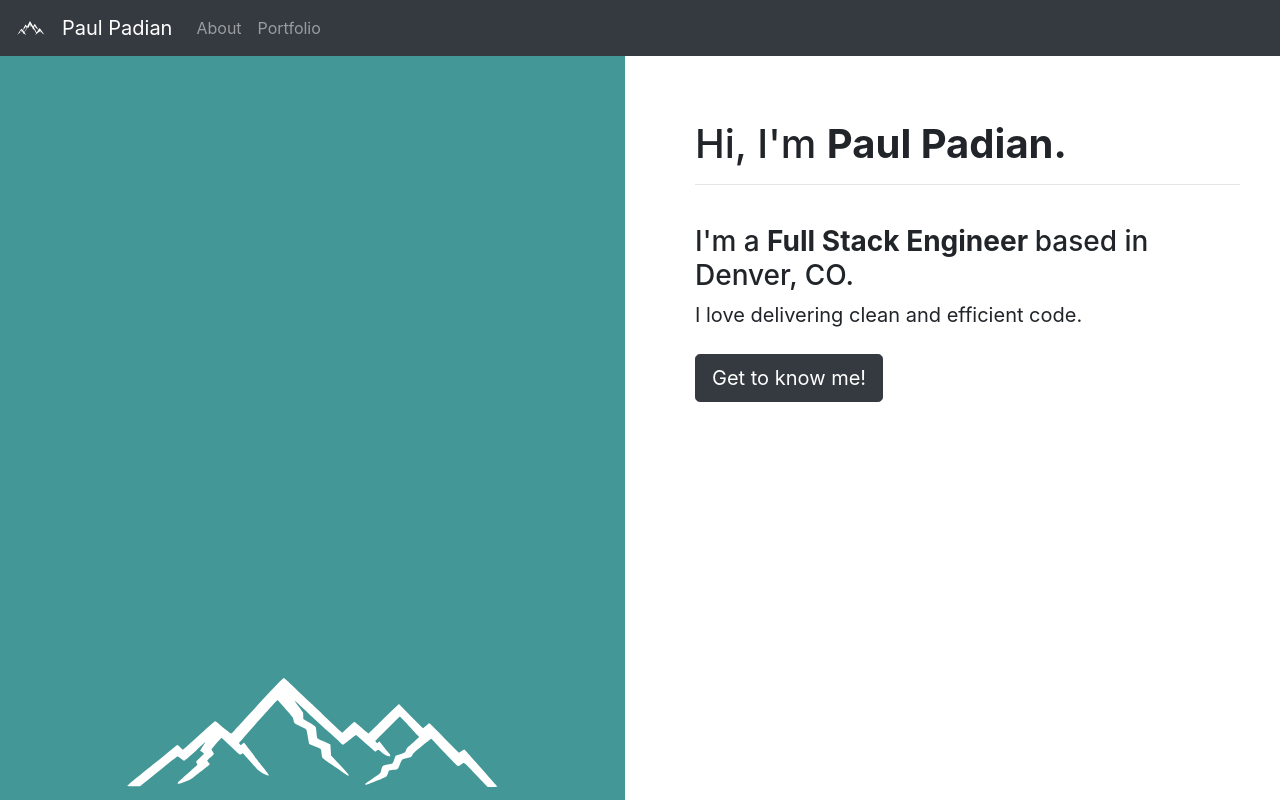
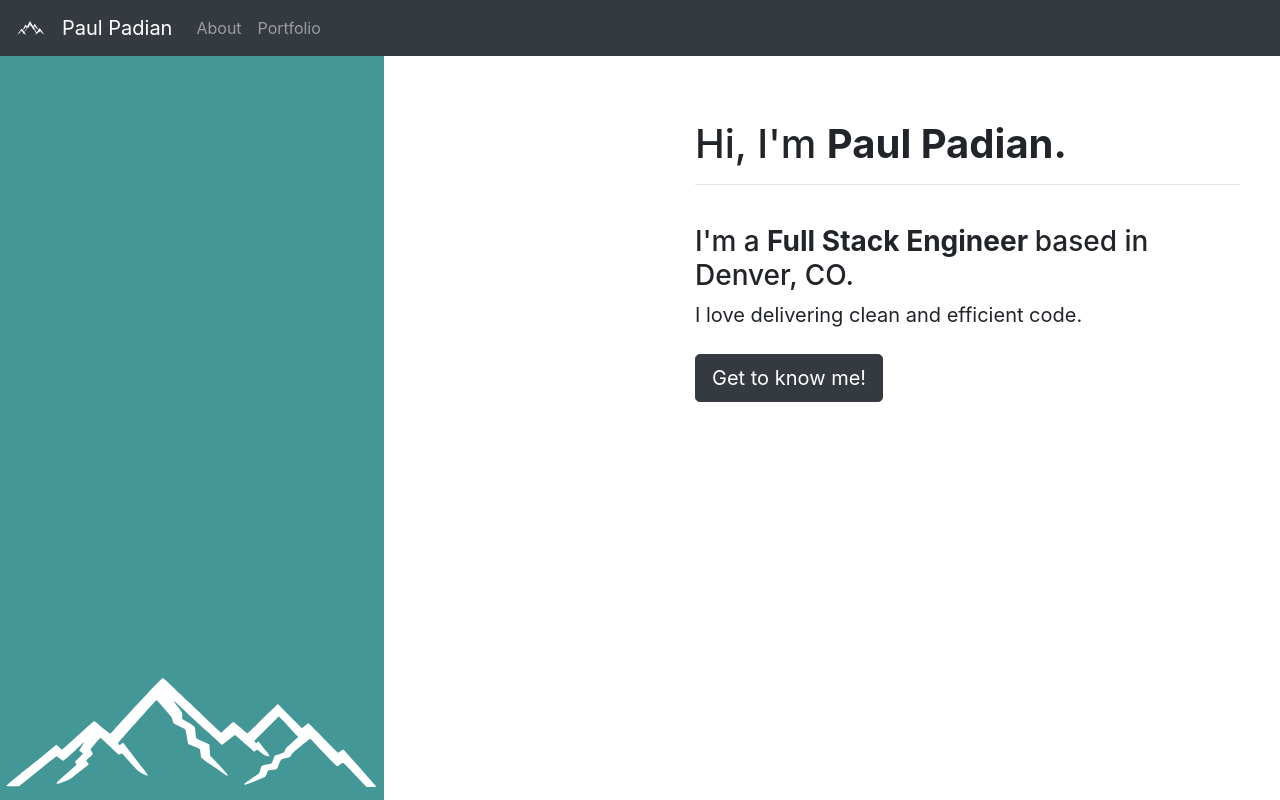
Before and after one commit to paulpadian/portfolio, a Next.js app: page / in a window 1280 px wide. Built offline with nearby package versions, Linux system fonts and the light colour scheme.

Commit message:
styling front

```diff
--- a/components/navbar.js
+++ b/components/navbar.js
@@ -2,14 +2,14 @@ import Head from 'next/head'
 import Link from 'next/link'
 import { Navbar, Nav, NavItem, MenuItem } from 'react-bootstrap';
 import { useEffect } from 'react'
-import styles from '../styles/Home.module.css'
+import styles from '../styles/Navbar.module.css'
 
 export default function portfolioNav() {
     // useEffect(() => {
     //     document.getElementById("home").style.color = "hotpink"
     // }, [])
     return (
-        <>
+        <div className={styles.nav}>
             <Navbar collapseOnSelect expand="lg" bg="dark" variant="dark">
             <Navbar.Brand href="/">
             <div className={styles.flip}>
@@ -35,6 +35,6 @@ export default function portfolioNav() {
                 </Nav>
             </Navbar.Collapse>
             </Navbar>
-        </>
+        </div>
     )
 }
--- a/pages/index.js
+++ b/pages/index.js
@@ -18,12 +18,12 @@ export default function Home() {
         <div className={styles.landing}>
         <Container fluid className={"no-gutters mx-0 px-0"}>
           <Row xs={1}>
-            <Col md={5, {order: 1}} sm={1, { order: 2 }} xs={ { order: 2 }} className="d-none d-sm-block">
+            <Col sm={6} className="d-none d-sm-block">
               <div className={styles.mountainContainer}>
                 <img src="/svg/mountain.svg" className={styles.mountains}></img>
               </div>
             </Col>
-            <Col md={5, {order: 2}} sm={1, { order: 1 }} xs={ { order: 1 }}>
+            <Col sm={6}>
               <div className={styles.card}>
               <br />
               <h1 >Hi, I'm <strong>Paul Padian.</strong></h1>
--- a/styles/Home.module.css
+++ b/styles/Home.module.css
@@ -100,8 +100,11 @@
   display: flex;
   align-items: flex-end;
   justify-content:  center;
-  height: calc(100vh - 56px);
+  height: 100%;
   background-color: rgb(67, 151, 151);
+  top: 0;
+  position: fixed;
+  z-index: -1;
 }
 
 .landing {
--- /dev/null
+++ b/styles/Navbar.module.css
@@ -0,0 +1,7 @@
+.flip{
+    filter: brightness(0) invert(1);
+}
+
+.nav {
+    z-index: 2;
+}
```
